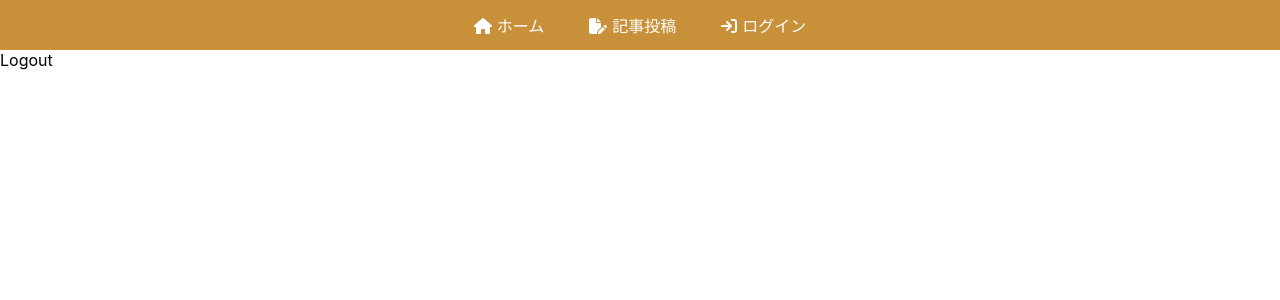
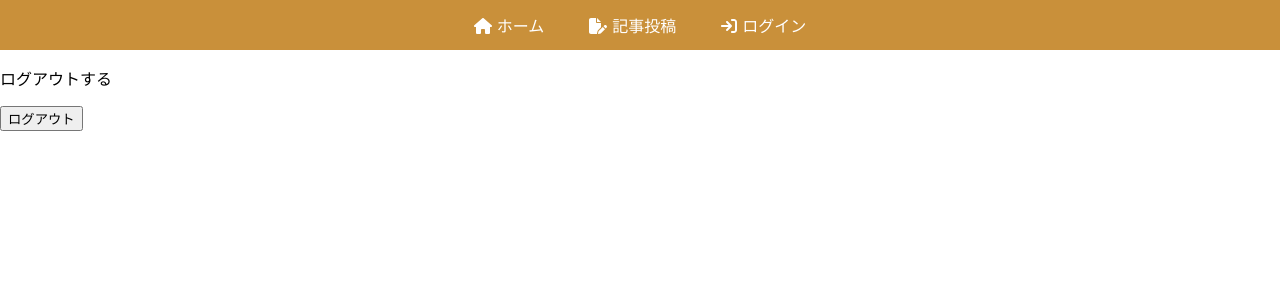
Before and after one commit to nakashimashin/react-firebase-blog, a React (Create React App) app: page /logout in a window 1280 px wide. Shown: the top 300 px of the page. Built offline with nearby package versions, Linux system fonts and the light colour scheme.

Commit message:
ログアウト実装

```diff
--- a/src/App.js
+++ b/src/App.js
@@ -12,12 +12,12 @@
 
   return (
     <Router>
-      <Navbar />
+      <Navbar isAuth={isAuth}/>
       <Routes>
         <Route path="/" element={<Home />}></Route>
         <Route path="/createpost" element={<CreatePost />}></Route>
         <Route path="/login" element={<Login setIsAuth={setIsAuth}/>}></Route>
-        <Route path="/logout" element={<Logout />}></Route>
+        <Route path="/logout" element={<Logout setIsAuth={setIsAuth}/>}></Route>
       </Routes>
     </Router>
   );
--- a/src/components/Logout.js
+++ b/src/components/Logout.js
@@ -1,9 +1,23 @@
+import { signInWithPopup, signOut } from 'firebase/auth';
 import React from 'react'
+import { auth, provider } from '../firebase';
+import { useNavigate } from 'react-router-dom';
 
-const Logout = () => {
+const Logout = ({ setIsAuth }) => {
+  const navigate = useNavigate();
+  const logout = () => {
+    signInWithPopup(auth, provider).then((result) => {
+        signOut(auth).then(() => {
+            localStorage.clear();
+            setIsAuth(false);
+            navigate("/login");
+        })
+    });
+  };
   return (
     <div>
-      Logout
+      <p>ログアウトする</p>
+      <button onClick={logout}>ログアウト</button>
     </div>
   )
 }
--- a/src/components/Navbar.js
+++ b/src/components/Navbar.js
@@ -6,7 +6,7 @@
 
 
 
-const Navbar = () => {
+const Navbar = ({ isAuth }) => {
   return (
     <nav>
         <Link to="/">
@@ -17,10 +17,15 @@
             <FontAwesomeIcon icon={faFilePen} />
             記事投稿
         </Link>
-        <Link to="/login">
+        {!isAuth ? (<Link to="/login">
             <FontAwesomeIcon icon={faArrowRightToBracket} />
             ログイン
-        </Link>
+        </Link>) : (
+            <Link to="/logout">
+                <FontAwesomeIcon icon={faArrowRightToBracket} />
+                ログアウト
+            </Link>
+        )}
     </nav>
   )
 }
```
